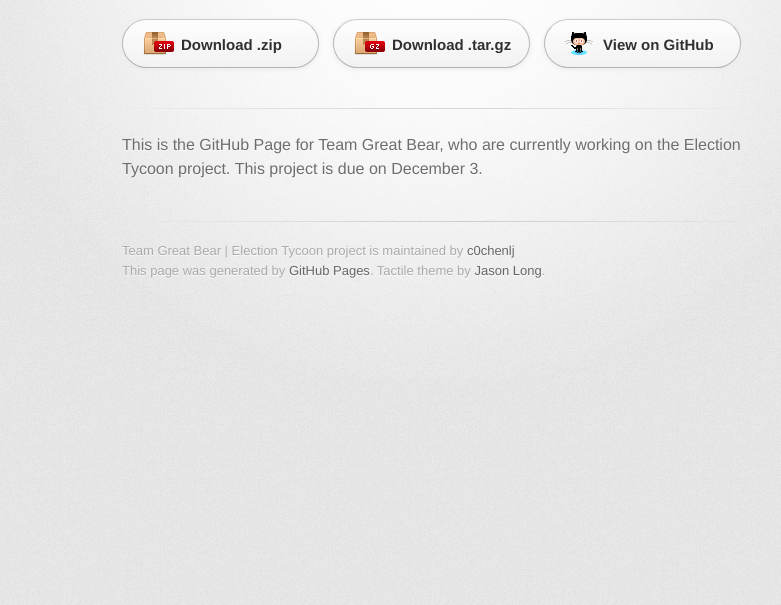
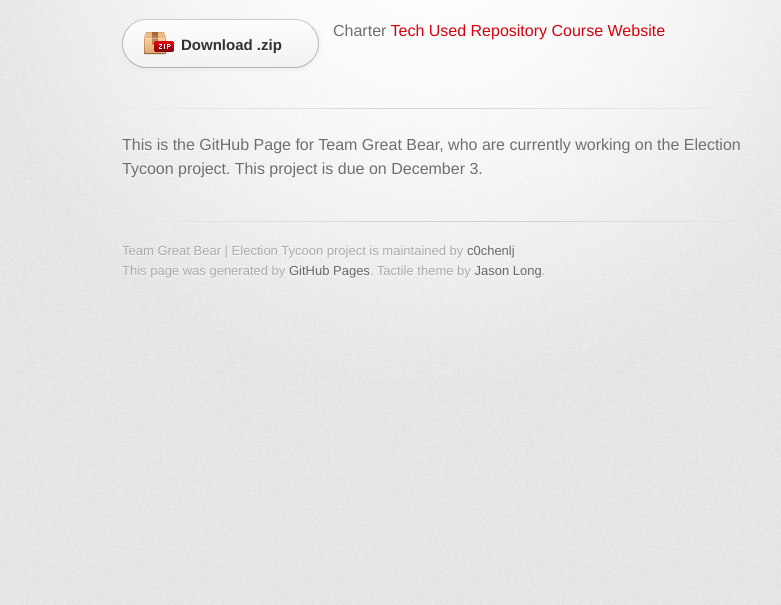
Before and after one commit to c0chenlj/Test, a plain HTML site: page index.html in a window 1280 px wide. Shown: the part 195-800 px from the top of the page, without its empty margins (208-989 px from the left). Drawn offline with Linux system fonts and the light colour scheme; a web font is replaced by a local one.

Commit message:
Update index.html

```diff
--- a/index.html
+++ b/index.html
@@ -23,9 +23,12 @@
         </header>
 
         <section id="downloads" class="clearfix">
+          Charter</a></li>
+			    <a href="http://csc301h-fall2013.github.io/JuakStore/tech.html">Tech Used</a>
+			    <a href="https://github.com/CSC301H-Fall2013/JuakStore/">Repository</a>
+			    <a href="http://csc301h-fall2013.github.io/">Course Website</a>
           <a href="https://github.com/c0chenlj/Test/zipball/master" id="download-zip" class="button"><span>Download .zip</span></a>
-          <a href="https://github.com/c0chenlj/Test/tarball/master" id="download-tar-gz" class="button"><span>Download .tar.gz</span></a>
-          <a href="https://github.com/c0chenlj/Test" id="view-on-github" class="button"><span>View on GitHub</span></a>
+
         </section>
 
         <hr>
```
